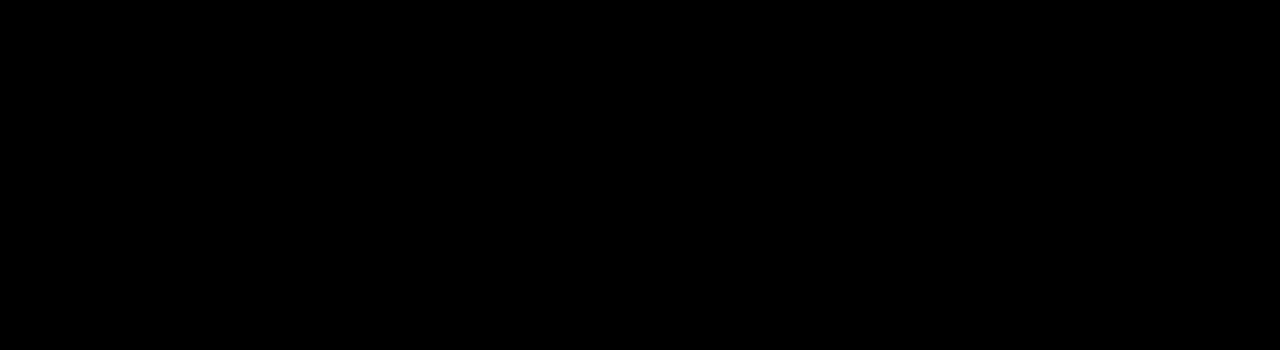
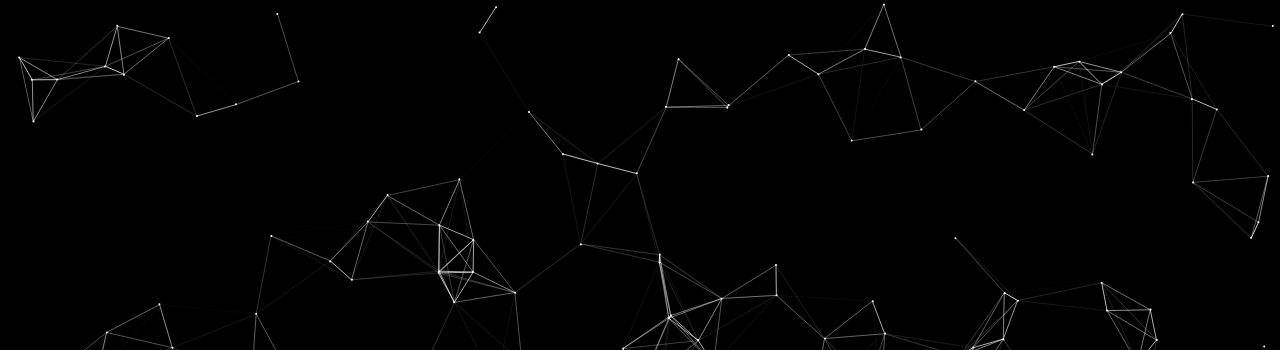
Before and after one commit to mahmoud-mabd/mabduniverse.github.io, a plain HTML site: page index.html in a window 1280 px wide. Shown: the top 350 px of the page. Drawn offline with Linux system fonts and the light colour scheme.

Commit message:
Added canvas and basic particles animation + connection lines

```diff
--- a/index.html
+++ b/index.html
@@ -5,6 +5,9 @@
     <link rel="stylesheet" href="style.css">
 </head>
 <body>
+    <canvas id="canvas"></canvas>
     <h1 id="caption">MABD Universe</h1>
+
+    <script src="script.js"></script>
 </body>
 </html>
--- /dev/null
+++ b/script.js
@@ -0,0 +1,96 @@
+// Enjoy
+
+const canvas = document.getElementById('canvas');
+const context = canvas.getContext('2d');
+
+canvas.width = window.innerWidth
+canvas.height = window.innerHeight
+
+class Particle {
+    constructor(effect) {
+        this.effect = effect
+        this.radius = 1
+
+        this.x = this.radius + Math.random() * (this.effect.width - this.radius * 2)
+        this.y = this.radius + Math.random() * (this.effect.height - this.radius * 2)
+
+        this.vx = Math.random() * 1 - 0.5
+        this.vy = Math.random() * 1 - 0.5
+    }
+
+    draw(context) {
+        context.beginPath()
+        context.arc(this.x, this.y, this.radius, 0, Math.PI * 2)
+        context.fill()
+    }
+
+    update() {
+        this.x += this.vx
+        if (this.x <= this.radius || this.x >= this.effect.width - this.radius) this.vx *= -1
+
+        this.y += this.vy
+        if (this.y <= this.radius || this.y >= this.effect.height - this.radius) this.vy *= -1
+    }
+}
+
+class Effect {
+    constructor(canvas, context, numberOfParticles) {
+        this.canvas = canvas
+        this.context = context
+        this.width = this.canvas.width
+        this.height = this.canvas.height
+
+        this.minDistanceBetweenParticles = 100
+        this.context.fillStyle = "white"
+        this.context.strokeStyle = "white"
+
+        this.particles = []
+        this.createParticles(numberOfParticles)
+
+    }
+
+    createParticles(numberOfParticles) {
+        for (var i = 0; i < numberOfParticles; i++) {
+            const particle = new Particle(this)
+            this.particles.push(particle)
+            particle.draw(this.context)
+        }
+    }
+
+    animateParticles() {
+        this.particles.forEach( (particle, index) => {
+            this.connectNearParticles(index)
+            particle.update()
+            particle.draw(this.context)
+        })
+    }
+
+    connectNearParticles(particleIndex) {
+        for (var i = particleIndex + 1; i < this.particles.length; i++) {
+            const dx = this.particles[particleIndex].x - this.particles[i].x
+            const dy = this.particles[particleIndex].y - this.particles[i].y
+            const distance = Math.hypot(dx, dy)
+            if (distance < this.minDistanceBetweenParticles) {
+                this.context.save()
+                this.context.globalAlpha = 1 - (distance / this.minDistanceBetweenParticles)
+                this.context.beginPath()
+                this.context.moveTo(this.particles[particleIndex].x, this.particles[particleIndex].y)
+                this.context.lineTo(this.particles[i].x, this.particles[i].y)
+                this.context.stroke()
+                this.context.restore()
+            }
+        }
+    }
+
+
+}
+
+
+const effect = new Effect(canvas, context, 200)
+
+function animate() {
+    context.clearRect(0, 0, canvas.width, canvas.height)
+    effect.animateParticles()
+    requestAnimationFrame(animate)
+}
+animate()
--- a/style.css
+++ b/style.css
@@ -6,6 +6,14 @@
 
 body {
     background: black;
+}
+
+
+#canvas {
+    background: black;
+    position: absolute;
+    top: 0;
+    left: 0;
 }
 
 h1 {
```
